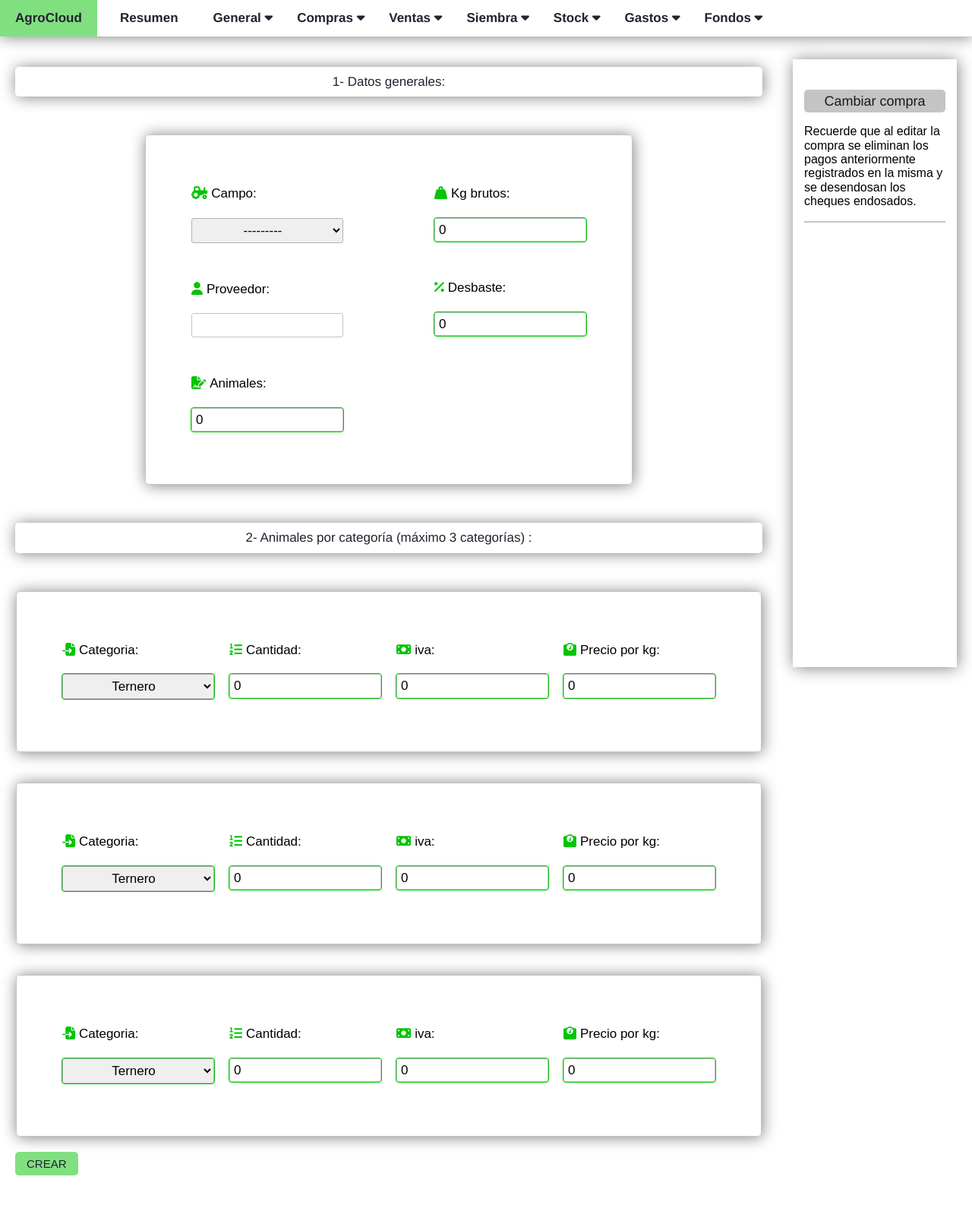
After one commit to alejandro-alonso99/Cloud-Agro, a Django app: page /purchases/update/6/ in a window 1280 px wide. The commit adds this page. Shown: the whole page at 76% size. Run offline with Django 3.2, Linux system fonts and the light colour scheme; data comes from the database, SQL or seed files in the repository; data that the repository does not hold is empty; parts of the project's set-up code (start-up, migrations or seed data) failed here and were passed over; some libraries are stand-ins or nearby versions; some web fonts are replaced.

Commit message:
add purchase_update view

```diff
--- a/cloudagro/purchases/models.py
+++ b/cloudagro/purchases/models.py
@@ -1,5 +1,5 @@
 from django.db import models
-from django.urls import reverse
+from django.urls import reverse, reverse_lazy
 from land.models import Campaign, Land
 from cloudagro.utils import unique_slug_generator
 from django.contrib.contenttypes.models import ContentType
@@ -29,6 +29,9 @@ class Purchases(models.Model):
     def get_absolute_url(self):
         return reverse ('purchases:purchase_detail',
                                         args=[self.id])
+
+    def get_update_url(self):
+        return reverse_lazy('purchases:purchase_update', args=[self.id])
 
     def calculate_total(self):
         animals = self.animal_set.all()
--- a/cloudagro/purchases/templates/purchases/purchase_detail.html
+++ b/cloudagro/purchases/templates/purchases/purchase_detail.html
@@ -228,7 +228,7 @@
             <div id="action-section">
                 Compra
             </div>
-            <a href="{{lote.get_update_url}}">
+            <a href="{{purchase.get_update_url}}">
                 <h1 id="edit-btn">Editar compra<i class="fa-solid fa-chevron-right"></i></h1>
             </a>
             <form method="post" id="delete-form" action="">
--- /dev/null
+++ b/cloudagro/purchases/templates/purchases/purchase_update.html
@@ -0,0 +1,89 @@
+{% extends 'base.html' %}
+
+{% load static %}
+
+{% block content %}
+
+<div class="info-container">
+    <form action="." method="post">
+        {% csrf_token %}
+        <div id="list-title">
+            1- Datos generales:
+        </div>
+        <div id="form-wrapper">
+            <div id="small-wrapper">
+                <div class="create-section">
+                    <div class="create-element">
+                        <h3><i class="fa-solid fa-tractor"></i>Campo:</h3>
+                        <h2 id="title-client-tag">{{purchase_form.campo}}</h2>
+                    </div>
+                    <div class="create-element">
+                        <h3><i class="fa-solid fa-user"></i>Proveedor:</h3>
+                        <h2 id="title-client-tag">{{purchase_form.client}}</h2>
+                    </div>
+                    <div class="create-element">
+                        <h3><i class="fa-solid fa-file-signature"></i>Animales:
+                        </h3>
+                        <h2 id="title-client-tag">{{purchase_form.total_animals}}</h2>
+                    </div>
+                </div>
+                <div class="create-section">
+                    <div class="create-element">
+                        <h3><i class="fa-solid fa-weight-hanging"></i>Kg brutos:</h3>
+                        <h2 id="title-client-tag">{{purchase_form.brute_kg}}</h2>
+                    </div>
+                    <div class="create-element">
+                        <h3><i class="fa-solid fa-percent"></i>Desbaste:
+                        </h3>
+                        <h2 id="title-client-tag">{{purchase_form.desbaste}}</h2>
+                    </div>
+                </div>
+            </div>
+        </div>
+        <div id="list-title">
+            2- Animales por categoría (máximo 3 categorías) :
+        </div>
+        {{formset.management_form}}
+        {% for form in formset %}
+        <div id="form-wrapper">
+            <div id="small-wrapper">
+                <div class="create-section-horizontal">
+                    <div class="create-element">
+                        <h3><i class="fa-solid fa-file-import"></i>Categoria:</h3>
+                        <h2 id="title-client-tag">{{form.categoria}}</h2>
+                    </div>
+                    <div class="create-element">
+                        <h3><i class="fa-solid fa-list-ol"></i>Cantidad:</h3>
+                        <h2 id="title-client-tag">{{form.cantidad}}</h2>
+                    </div>
+                    <div class="create-element">
+                        <h3><i class="fa-solid fa-money-bill"></i>iva:</h3>
+                        <h2 id="title-client-tag">{{form.iva}}</h2>
+                    </div>
+                    <div class="create-element">
+                        <h3><i class="fa-solid fa-weight-scale"></i>Precio por kg:
+                        </h3>
+                        <h2 id="title-client-tag">{{form.precio_por_kg}}</h2>
+                    </div>
+                </div>
+            </div>
+        </div>
+        {% endfor %}
+        <input type="submit" value="Crear" id="create-btn">
+    </form>
+</div>
+<div class="actions-sidebar">
+
+    <div id="actions">
+        <div id="action">
+            <div id="action-section">
+                Cambiar compra
+            </div>
+            <h3 id="update-description">
+                Recuerde que al editar la compra se eliminan los pagos anteriormente registrados en la misma y se
+                desendosan los cheques endosados.
+            </h3>
+        </div>
+    </div>
+</div>
+{% endblock %}
--- a/cloudagro/purchases/urls.py
+++ b/cloudagro/purchases/urls.py
@@ -6,5 +6,6 @@ app_name = 'purchases'
 urlpatterns = [
     path('', views.purchase_list, name='purchase_list'),
     path('<int:id>/', views.purchase_detail, name='purchase_detail'),
+    path('update/<int:id>/', views.purchase_update, name='purchase_update'),
     path('create/', views.purchase_create, name='purchase_create'),
 ]
--- a/cloudagro/purchases/views.py
+++ b/cloudagro/purchases/views.py
@@ -265,3 +265,69 @@ def purchase_create(request):
                                                     'purchase_form':purchase_form,
                                                     'formset':formset,
                                                     })
+
+
+def purchase_update(request, id):
+
+    purchase = get_object_or_404(Purchases, id=id)
+
+    purchase_form = PurchaseForm(request.POST or None)
+    qs = Animal.objects.none()
+    AnimalFormset = modelformset_factory(Animal, form=AnimalForm, extra=3)
+    formset = AnimalFormset(request.POST or None, queryset=qs)
+
+    if all([purchase_form.is_valid(),formset.is_valid()]):
+
+        payments = purchase.payments
+
+        self_checks = purchase.self_checks
+
+        endorsed_checks = purchase.endorsed_checks
+
+        for check in endorsed_checks:
+                check_id = check.third_p_id
+                third_p_check = ThirdPartyChecks.objects.get(id=check_id)
+                third_p_check.estado = 'a depositar'
+                third_p_check.save()
+                check.delete()
+
+        for check in self_checks:
+            check.delete()
+
+        for payment in payments:
+            payment.delete()
+
+        animals = purchase.animal_set.all()
+
+        for animal in animals:
+            animal.delete()
+
+        campo = purchase_form.cleaned_data.get('campo')
+        client = purchase_form.cleaned_data.get('client')
+        brute_kg = purchase_form.cleaned_data.get('brute_kg')
+        desbaste = purchase_form.cleaned_data.get('desbaste')
+        total_animals = purchase_form.cleaned_data.get('total_animals')
+
+        date = purchase.date
+
+        attrs = {'campo':campo, 'client':client,
+                    'brute_kg':brute_kg, 'desbaste':desbaste,
+                    'total_animals':total_animals,
+                    'date':date, 'status':'por pagar'}
+
+        purchase = Purchases(id=id, **attrs)
+        purchase.save()
+
+        for form in formset:
+            child = form.save(commit=False)
+            child.purchase = purchase
+            child.save()
+            Animal.delete_empty()
+
+        return redirect(purchase.get_absolute_url())
+
+    return render(request, 'purchases/purchase_update.html',{
+                                                            'purchase_form':purchase_form,
+                                                            'formset':formset,
+                                                            'purchase':purchase,
+                                                            })
```
